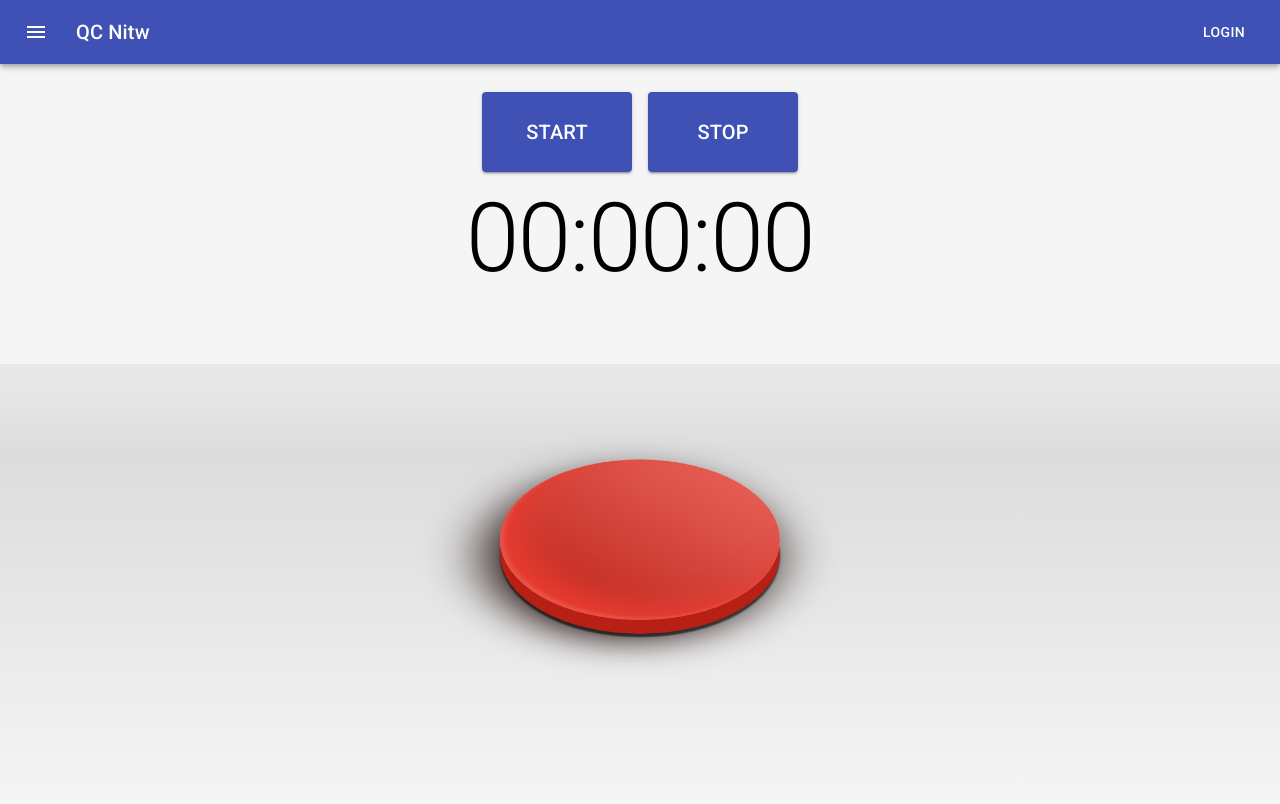
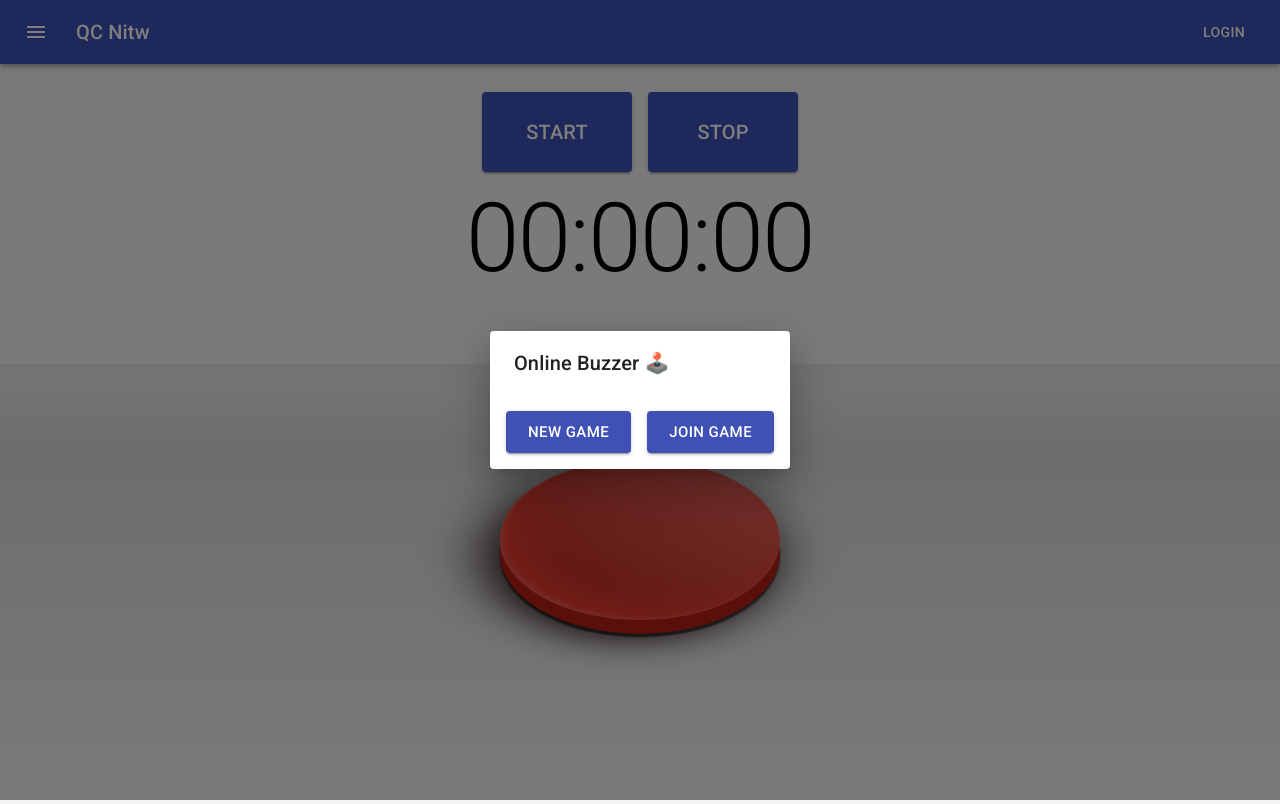
Before and after one commit to Prathamtangri1/Real-time-online-buzzer-system, a React (Create React App) app: page / in a window 1280 px wide. Built offline with nearby package versions, Linux system fonts and the light colour scheme.

Commit message:
PlayerNameOptions and other changes

```diff
--- a/src/Components/App.js
+++ b/src/Components/App.js
@@ -2,6 +2,10 @@ import React, {Component} from 'react';
 import './App.css';
 import ButtonAppBar from './ButtonAppBar.js';
 import CentreButton from './CentreButton.js';
+import InitialOptions from './InitialOptions.js';
+import JoinGameOptions from './JoinGameOptions.js';
+import NewGameOptions from './NewGameOptions.js';
+import PlayerNameOptions from './PlayerNameOptions.js';
 import Times from './Times';
 
 class App extends Component {
@@ -11,11 +15,17 @@ class App extends Component {
       min: 0,
       secs: 0,
       milis: 0,
-      winner: false
+      winner: false,
+      options: "initial",
     }
+
+    this.newGame = false;
+    this.joinGame = false;
 
     this.handleBuzzerClick = this.handleBuzzerClick.bind(this);
     this.saveTime = this.saveTime.bind(this);
+    this.pnames = [];
+    this.numberOfPlayers = 0;
   }
 
   handleBuzzerClick() {
@@ -26,9 +36,28 @@ class App extends Component {
     this.setState({min: min, secs: secs, milis: milis});
   }
 
+
+
   render(){
+    let ng= "", jg="", pnames="";
+    if(this.state.options === "new") {
+      ng = <NewGameOptions playerNames={(num) => {this.setState({options: "pnames"}); this.numberOfPlayers = num}} />
+    }
+
+    if(this.state.options === "pnames") {
+      pnames = <PlayerNameOptions numberOfPlayers={this.numberOfPlayers} pnames={(pnm) => this.pnames = pnm}/>
+    }
+
+    if(this.state.options === "join") {
+      jg = <JoinGameOptions />
+    }
+
     return (
       <div>
+        <InitialOptions newGame={() => this.setState({options: "new"})} joinGame={() => this.setState({options: "join"})}/>
+        {ng}
+        {pnames}
+        {jg}
         <div className="main">
           <div className="nav-bar">
             <ButtonAppBar />
--- /dev/null
+++ b/src/Components/InitialOptions.js
@@ -0,0 +1,55 @@
+import React from 'react';
+import Button from '@material-ui/core/Button';
+import Dialog from '@material-ui/core/Dialog';
+import DialogActions from '@material-ui/core/DialogActions';
+import DialogTitle from '@material-ui/core/DialogTitle';
+import { makeStyles } from '@material-ui/core/styles';
+import Slide from '@material-ui/core/Slide';
+
+
+const useStyles = makeStyles(theme => ({
+  margin: {
+    margin: theme.spacing(1),
+  }
+}));
+
+const Transition = React.forwardRef(function Transition(props, ref) {
+  return <Slide direction="up" ref={ref} {...props} />;
+});
+
+export default function InitialOptions(props) {
+  const classes = useStyles();
+
+  const [open, setOpen] = React.useState(true);
+
+  function handleClose() {
+    setOpen(false);
+  }
+
+  function newGame() {
+    props.newGame();
+    handleClose();
+  }
+
+  function joinGame() {
+    props.joinGame();
+    handleClose();
+  }
+
+
+  return (
+    <div>
+      <Dialog open={open} onClose={handleClose} aria-labelledby="form-dialog-title" TransitionComponent={Transition}>
+        <DialogTitle id="form-dialog-title">Online Buzzer <span role="img" aria-label="joystick emoji">️🕹️</span></DialogTitle>
+        <DialogActions>
+          <Button variant="contained" size="large" onClick={newGame} color="primary" className={classes.margin}>
+            New Game
+          </Button>
+          <Button variant="contained" size="large" onClick={joinGame} color="primary" className={classes.margin}>
+            Join Game
+          </Button>
+        </DialogActions>
+      </Dialog>
+    </div>
+  );
+}
--- /dev/null
+++ b/src/Components/JoinGameOptions.js
@@ -0,0 +1,44 @@
+import React from 'react';
+import Button from '@material-ui/core/Button';
+import Dialog from '@material-ui/core/Dialog';
+import DialogActions from '@material-ui/core/DialogActions';
+import DialogTitle from '@material-ui/core/DialogTitle';
+import { makeStyles } from '@material-ui/core/styles';
+import Slide from '@material-ui/core/Slide';
+
+
+const useStyles = makeStyles(theme => ({
+  margin: {
+    margin: theme.spacing(1),
+  }
+}));
+
+const Transition = React.forwardRef(function Transition(props, ref) {
+    return <Slide direction="up" ref={ref} {...props} />;
+  });
+
+export default function JoinGameOptions() {
+  const classes = useStyles();
+
+  const [open, setOpen] = React.useState(true);
+
+  function handleClose() {
+    setOpen(false);
+  }
+
+  return (
+    <div>
+      <Dialog open={open} onClose={handleClose} aria-labelledby="form-dialog-title" TransitionComponent={Transition}>
+        <DialogTitle id="form-dialog-title">Online Buzzer Join<span role="img" aria-label="joystick emoji">️🕹️</span></DialogTitle>
+        <DialogActions>
+          <Button variant="contained" size="large" onClick={handleClose} color="primary" className={classes.margin}>
+            New Game
+          </Button>
+          <Button variant="contained" size="large" onClick={handleClose} color="primary" className={classes.margin}>
+            Join Game
+          </Button>
+        </DialogActions>
+      </Dialog>
+    </div>
+  );
+}
--- /dev/null
+++ b/src/Components/NewGameOptions.js
@@ -0,0 +1,100 @@
+import React from 'react';
+import Button from '@material-ui/core/Button';
+import Dialog from '@material-ui/core/Dialog';
+import DialogActions from '@material-ui/core/DialogActions';
+import DialogTitle from '@material-ui/core/DialogTitle';
+import DialogContent from '@material-ui/core/DialogContent';
+import { makeStyles } from '@material-ui/core/styles';
+import Slide from '@material-ui/core/Slide';
+import InputLabel from '@material-ui/core/InputLabel';
+import FormControl from '@material-ui/core/FormControl';
+import Select from '@material-ui/core/Select';
+import MenuItem from '@material-ui/core/MenuItem';
+
+const useStyles = makeStyles(theme => ({
+  margin: {
+    margin: theme.spacing(1),
+  },
+  root: {
+    display: 'flex',
+    flexWrap: 'wrap',
+  },
+  formControl: {
+    margin: theme.spacing(1),
+    minWidth: 120,
+  },
+  selectEmpty: {
+    marginTop: theme.spacing(2),
+  },
+}));
+
+const Transition = React.forwardRef(function Transition(props, ref) {
+    return <Slide direction="up" ref={ref} {...props} />;
+  });
+
+export default function NewGameOptions(props) {
+  const classes = useStyles();
+  const players = [1,2,3,4,5,6,7,8,9,10];
+
+  const numplayers = players.map((num) => <MenuItem value={num}>{num}</MenuItem>);
+
+  const [state, setState] = React.useState({
+    nop: '',
+    open: true,
+    setOpen: true,
+    num: 0,
+  });
+
+  const inputLabel = React.useRef(null);
+  const [labelWidth] = React.useState(0);
+
+  function handleClose() {
+    setState({setOpen: false});
+  }
+
+  function handleChange(event) {
+    setState(oldValues => ({
+      ...oldValues,
+      [event.target.name]: event.target.value,
+    }));
+  }
+
+  function handleOk() {
+    props.playerNames(state.nop);
+    handleClose();
+  }
+
+  return (
+    <div>
+      <Dialog open={state.open} onClose={handleClose} aria-labelledby="form-dialog-title" TransitionComponent={Transition}>
+      <DialogTitle id="form-dialog-title">New Game</DialogTitle>
+        <DialogContent>
+          <FormControl variant="outlined" className={classes.formControl}>
+            <InputLabel ref={inputLabel} htmlFor="outlined-age-simple">
+              Players
+            </InputLabel>
+            <Select
+              value={state.nop}
+              onChange={handleChange}
+              labelWidth={labelWidth}
+              inputProps={{
+                name: 'nop',
+                id: 'outlined-nop-simple',
+              }}
+            >
+              {numplayers}
+            </Select>
+          </FormControl>
+        </DialogContent>
+        <DialogActions>
+          <Button onClick={handleClose} color="primary">
+            Cancel
+          </Button>
+          <Button onClick={handleOk} color="primary">
+            OK
+          </Button>
+        </DialogActions>
+      </Dialog>
+    </div>
+  );
+}
--- /dev/null
+++ b/src/Components/PlayerNameOptions.js
@@ -0,0 +1,106 @@
+import React from 'react';
+import Button from '@material-ui/core/Button';
+import TextField from '@material-ui/core/TextField';
+import Dialog from '@material-ui/core/Dialog';
+import DialogActions from '@material-ui/core/DialogActions';
+import DialogTitle from '@material-ui/core/DialogTitle';
+import DialogContent from '@material-ui/core/DialogContent';
+import Slide from '@material-ui/core/Slide';
+import { Container, Typography } from '@material-ui/core';
+import { makeStyles } from '@material-ui/core/styles';
+
+const Transition = React.forwardRef(function Transition(props, ref) {
+    return <Slide direction="up" ref={ref} {...props} />;
+  });
+
+const useStyles = makeStyles(theme => ({
+  error: {
+    color: theme.palette.error.dark,
+  }
+}));
+
+export default function PlayerNameOptions(props) {
+  const classes = useStyles();
+
+  let pnamesTfs = [], tempPnames = [];
+
+  for(let i = 0 ; i < props.numberOfPlayers ; i++) {
+    tempPnames.push(`P${i+1}`);
+  }
+
+  const [state, setState] = React.useState({
+    open: true,
+    setOpen: true,
+    name: "",
+    pnames: tempPnames,
+  });
+
+  const handleChange = index => event => {
+    let newPnames = state.pnames;
+    newPnames[index] = event.target.value;
+    setState({ ...state, pnames: newPnames });
+  };
+
+  for(let i = 0 ; i < props.numberOfPlayers ; i++) {
+    pnamesTfs.push(
+      <Container>
+        <Typography variant="h6">
+          Player {i+1}:
+        </Typography>
+        <TextField
+            autoFocus
+            margin="dense"
+            id={"p"+(i+1)}
+            type="text"
+            defaultValue={"P"+(i+1)}
+            onChange={handleChange(i)}
+            fullWidth
+            variant="outlined"
+          />
+      </Container>
+    )
+  }
+
+  function handleClose() {
+    setState({setOpen: false});
+  }
+
+  let error = "";
+
+  function handleOk() {
+    let temp = [...new Set(state.pnames)];
+    if(temp.length < props.numberOfPlayers){
+      error =
+        <Container>
+          <Typography variant='h6' className={classes.error}>
+            Some player names are same!
+          </Typography>
+        </Container>
+    }
+    else {
+      props.pnames(state.pnames);
+    }
+
+    handleClose();
+  }
+
+  return (
+    <div>
+      <Dialog open={state.open} onClose={handleClose} aria-labelledby="form-dialog-title" TransitionComponent={Transition}>
+      <DialogTitle id="form-dialog-title">Player Names: </DialogTitle>
+        <DialogContent>
+          {error}
+          {pnamesTfs}
+        </DialogContent>
+        <DialogActions>
+          <Button onClick={handleClose} color="primary">
+            Cancel
+          </Button>
+          <Button onClick={handleOk} color="primary">
+            OK
+          </Button>
+        </DialogActions>
+      </Dialog>
+    </div>
+  );
+}
```
Also changed, not shown: src/Components/Times.js (indentation only).
